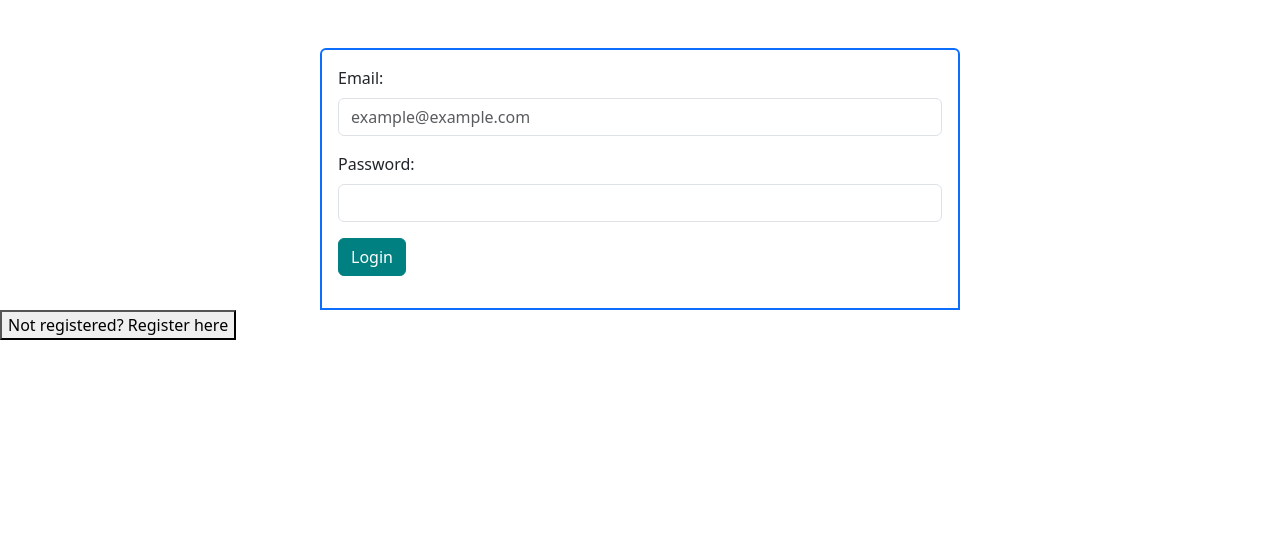
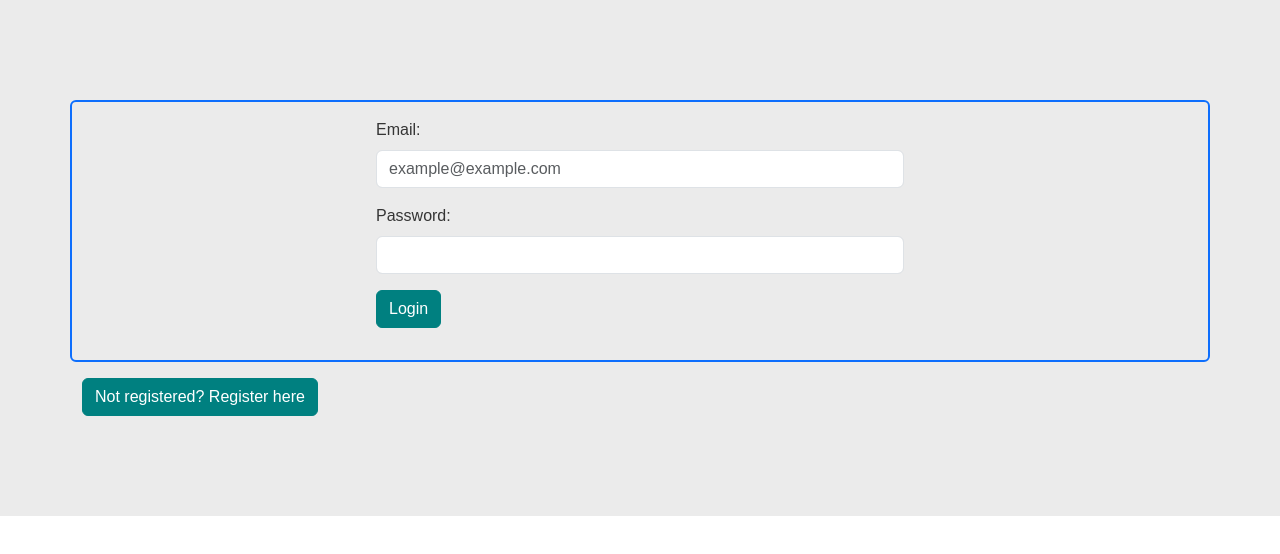
Before and after one commit to mriuse/react-m06-equip-06-2, a React (Vite) app in the folder reactprj/: page / in a window 1280 px wide. Shown: the top 554 px of the page. Built offline with nearby package versions, Linux system fonts and the light colour scheme; a web font is replaced by a local one.

Commit message:
Bootstrap revision

```diff
--- a/reactprj/src/App.jsx
+++ b/reactprj/src/App.jsx
@@ -1,6 +1,7 @@
 import React, {useState} from 'react';
 import Login from './auth/Login';
 import Register from './auth/Register';
+import { Container, Row, Col, Button } from 'react-bootstrap';
 import './App.scss'
 
 
@@ -8,16 +9,27 @@ function App() {
 
   let [login, toggleLogin] = useState(true);
   return (
-    <div>
+    <>
+      <div className="body-custom">
+        <div className="section-light">
+        <Container>
         {login ? <Login /> : <Register />}
-      <button
+          <Row className="mt-3">
+            <Col>
+              <Button
+                className='btn btn-primary'
                 onClick={() => {
                   toggleLogin(!login);
                 }}
               >
                 {login ? "Not registered? Register here" : "Already have an account? Log in"}
-      </button>
+              </Button>
+            </Col>
+          </Row>
+        </Container>
         </div>
+      </div>
+    </>
   )
 }
 
--- a/reactprj/src/auth/Login.jsx
+++ b/reactprj/src/auth/Login.jsx
@@ -1,24 +1,26 @@
-import React from 'react'
+import React from 'react';
+import { Form, Button, Row, Col } from 'react-bootstrap';
 
 const Login = () => {
   return (
-    <div className="border border-primary border-2 p-3 mt-5 rounded-top container-md col-lg-6 col-md-8 col-sm-10 col-12">
-      <form action="login">
-        <div className="mb-3">
-          <label htmlFor="email" className="form-label">Email:</label>
-          <input type="text" className="form-control" id="email" placeholder="example@example.com"/>
-        </div>
-        <div className="mb-3">
-          <label htmlFor="password" className="form-label">Password:</label>
-          <input type="text" className="form-control" id="password"/>
-        </div>
-        <div className="mb-3">
-            <input className="btn btn-primary" type="submit" value="Login"/>
-        </div>
-      </form>
-    </div>
-
-  )
+    <Row className="border border-primary border-2 p-3 rounded">
+      <Col lg={6} md={8} sm={10} xs={12} className="container-md">
+        <Form action="login">
+          <Form.Group className="mb-3" controlId="email">
+            <Form.Label>Email:</Form.Label>
+            <Form.Control type="email" placeholder="example@example.com"/>
+          </Form.Group>
+          <Form.Group className="mb-3" controlId="password">
+            <Form.Label>Password:</Form.Label>
+            <Form.Control type="password" />
+          </Form.Group>
+          <div className="mb-3">
+            <Button variant="primary" type="submit">Login</Button>
+          </div>
+        </Form>
+      </Col>
+    </Row>
+  );
 }
 
 export default Login;
--- a/reactprj/src/auth/Register.jsx
+++ b/reactprj/src/auth/Register.jsx
@@ -1,28 +1,30 @@
-import React from 'react'
+import React from 'react';
+import { Form, Button, Row, Col } from 'react-bootstrap';
 
 const Register = () => {
   return (
-    <div className="border border-2 border-top-1 border-primary p-3 rounded-bottom container-md col-lg-6 col-md-8 col-sm-10 col-12">
-      <form action="register">
-        <div className="mb-3">
-          <label htmlFor="email" className="form-label">Email:</label>
-          <input type="text" className="form-control" id="email" placeholder="example@example.com"/>
-        </div>
-        <div className="mb-3">
-          <label htmlFor="password" className="form-label">Password:</label>
-          <input type="text" className="form-control" id="password"/>
-        </div>
-        <div className="mb-3">
-          <label htmlFor="password_confirm" className="form-label">Confirm password:</label>
-          <input type="text" className="form-control" id="password_confirm"/>
-        </div>
-        <div className="mb-3">
-            <input className="btn btn-primary" type="submit" value="Register"/>
-        </div>
-      </form>
-    </div>
-
-  )
+    <Row className="border border-2 border-top-1 border-primary p-3 rounded">
+      <Col lg={6} md={8} sm={10} xs={12} className="container-md">
+        <Form action="register">
+          <Form.Group className="mb-3" controlId="email">
+            <Form.Label>Email:</Form.Label>
+            <Form.Control type="email" placeholder="example@example.com"/>
+          </Form.Group>
+          <Form.Group className="mb-3" controlId="password">
+            <Form.Label>Password:</Form.Label>
+            <Form.Control type="password" />
+          </Form.Group>
+          <Form.Group className="mb-3" controlId="password_confirm">
+            <Form.Label>Confirm password:</Form.Label>
+            <Form.Control type="password" />
+          </Form.Group>
+          <div className="mb-3">
+            <Button variant="primary" type="submit">Register</Button>
+          </div>
+        </Form>
+      </Col>
+    </Row>
+  );
 }
 
 export default Register;
```
Lines whose indentation alone changed are shown as unchanged.
